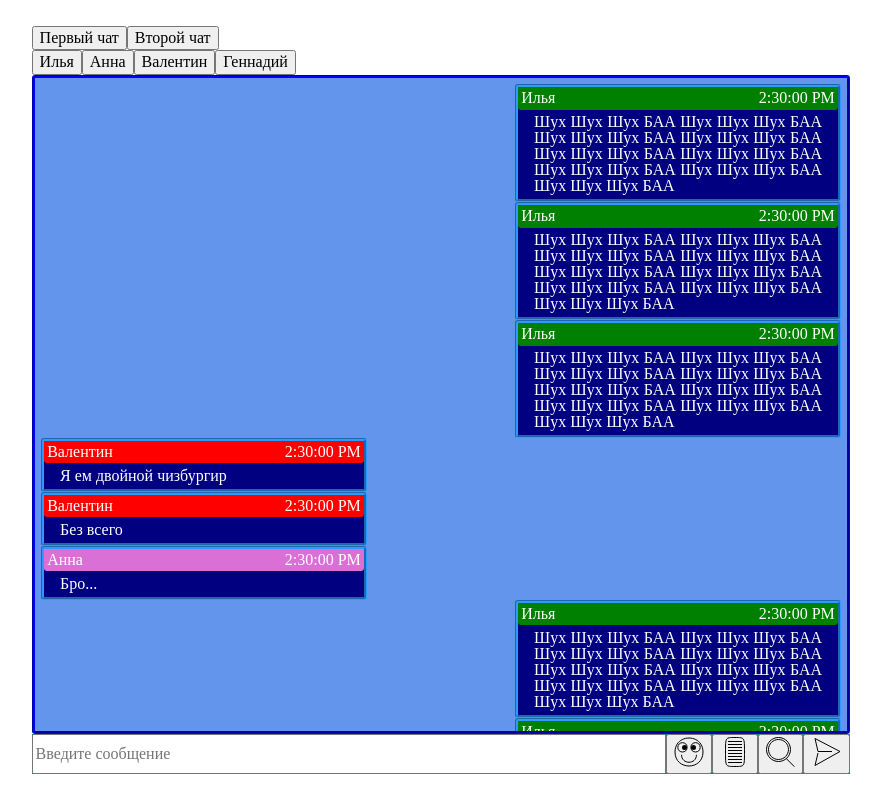
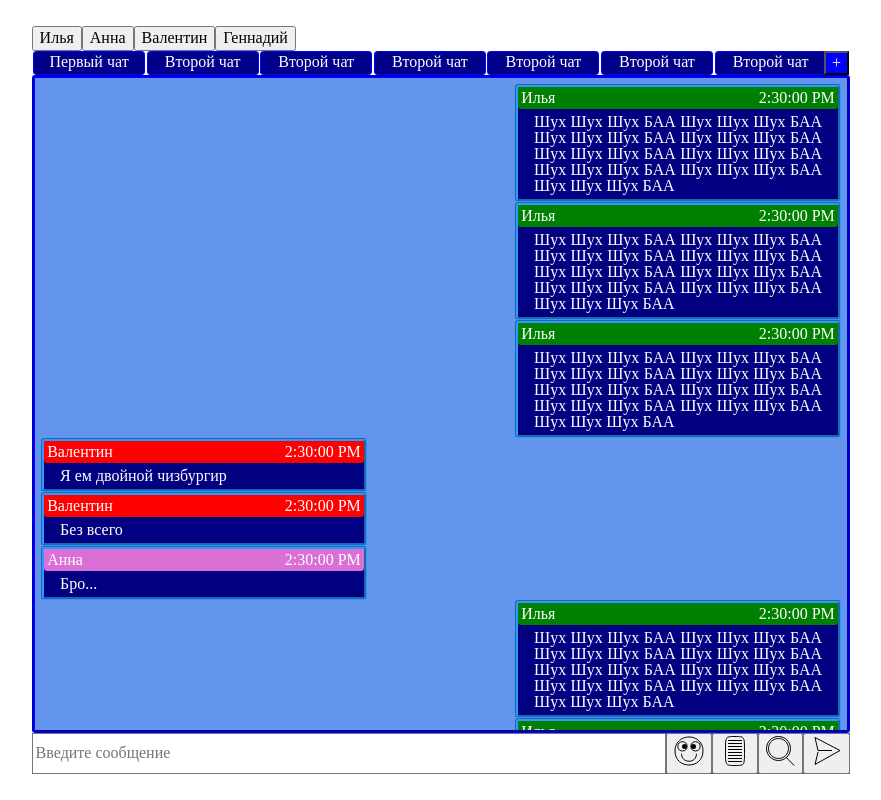
Before and after one commit to Friederik/UDV-Chat, a React (Vite) app: page / in a window 1280 px wide. Shown: the whole page, without its empty margins (199-1080 px from the left). Built offline with nearby package versions, Linux system fonts and the light colour scheme.

Commit message:
Сделал вкладки для комнат и выбор комнаты. Добавил кнопку добавления комнаты

```diff
--- a/src/App.tsx
+++ b/src/App.tsx
@@ -4,7 +4,7 @@ import classes from './styles/App.module.scss'
 function App() {
 
   return (
-    <div className={classes.body}>
+    <div className={classes.app}>
       <Chat/>
     </div>
   )
--- a/src/components/Chat/Chat.tsx
+++ b/src/components/Chat/Chat.tsx
@@ -3,6 +3,7 @@ import Input from "../Input/Input"
 import * as data from "../../data/mock"
 import { useState } from "react"
 import classes from './Chat.module.scss'
+import RoomPicker from "../RoomPicker/RoomPicker"
 
 const Chat = () => {
     const [currentRoom, setCurrentRoom] = useState(data.room1)
@@ -12,7 +13,6 @@ const Chat = () => {
         const newUser = data.users.get(userId)
         if (newUser) {
             setCurrentUser(newUser)
-            console.log(currentRoom)
         }
     }
 
@@ -20,7 +20,6 @@ const Chat = () => {
         const newRoom = data.rooms.get(roomId)
         if(newRoom) {
             setCurrentRoom(newRoom)
-            console.log(changeRoom)
         }
 
     }
@@ -28,17 +27,12 @@ const Chat = () => {
     return(
         <div className={classes.chat}>
             <nav style={{marginLeft: 0, marginRight: "auto"}}>
-                {Array.from(data.rooms).map(([key, room]) =>
-                    <button key={key} onClick={() => changeRoom(key)}>
-                        {room.name}
-                    </button>) }
-            </nav>
-            <nav style={{marginLeft: 0, marginRight: "auto"}}>
                 {Array.from(data.users).map(([key, value]) =>
                     <button key={key} onClick={() => changeUser(key)}>
                         {value.name}
                     </button>) }
             </nav>
+            <RoomPicker rooms={data.rooms} changeRoom={changeRoom} />
             <Room room={currentRoom} selectedUser={currentUser}/>
             <Input/>
         </div>
--- /dev/null
+++ b/src/components/RoomPicker/RoomAddButton.tsx
@@ -0,0 +1,9 @@
+import classes from './RoomPicker.module.scss'
+
+const RoomAddButton = () => {
+    return(
+        <button className={classes.roomAddButton}>+</button>
+    )
+}
+
+export default RoomAddButton
--- /dev/null
+++ b/src/components/RoomPicker/RoomPicker.module.scss
@@ -0,0 +1,35 @@
+.roomPicker {
+    position: relative;
+}
+
+.roomPickerScroll {
+    display: flex;
+    overflow-x: auto;
+    white-space: nowrap;
+    width: 51rem;
+    margin-left: 0;
+    margin-right: auto;
+    gap: 0.1rem
+}
+
+.roomTab {
+    background-color: darkblue;
+    height: 1.5rem;
+    color: white;
+    border-radius: 0.2rem;
+    border: 0.1rem groove blue;
+    flex: 0 0 auto;
+    white-space: nowrap;
+    overflow: hidden;
+    text-overflow: ellipsis;
+    width: 7rem;
+}
+
+.roomAddButton {
+    position: absolute;
+    right: 0;
+    top: 0;
+    height: 1.5rem;
+    background-color: blue;
+    color: white;
+}
--- a/src/components/RoomPicker/RoomPicker.tsx
+++ b/src/components/RoomPicker/RoomPicker.tsx
@@ -0,0 +1,24 @@
+import { ChatRoom } from "../../interfaces/propTypes"
+import RoomAddButton from "./RoomAddButton"
+import classes from "./RoomPicker.module.scss"
+import RoomTab from "./RoomTab"
+
+interface RoomPickerProps {
+    rooms: Map<string, ChatRoom>
+    changeRoom: (roomId: string) => void
+}
+
+const RoomPicker = (props: RoomPickerProps) => {
+    return(
+        <div className={classes.roomPicker}>
+            <nav className={classes.roomPickerScroll}>
+                {Array.from(props.rooms).map(([roomId, room]) =>
+                    <RoomTab key={roomId} room={room} changeRoom={props.changeRoom}/>
+                )}
+            </nav>
+            <RoomAddButton/>
+        </div>
+    )
+}
+
+export default RoomPicker
--- a/src/components/RoomPicker/RoomTab.tsx
+++ b/src/components/RoomPicker/RoomTab.tsx
@@ -0,0 +1,17 @@
+import { ChatRoom } from "../../interfaces/propTypes"
+import classes from "./RoomPicker.module.scss"
+
+interface RoomTabProps {
+    room: ChatRoom
+    changeRoom: (roomId: string) => void
+}
+
+const RoomTab = (props: RoomTabProps) => {
+    return(
+        <button className={classes.roomTab} onClick={() => props.changeRoom(props.room.id)}>
+            {props.room.name}
+        </button>
+    )
+}
+
+export default RoomTab
--- a/src/data/mock.ts
+++ b/src/data/mock.ts
@@ -180,5 +180,15 @@ export const room2: ChatRoom = {
 let myRooms: Map<string, ChatRoom> = new Map()
 myRooms.set(room1.id, room1)
 myRooms.set(room2.id, room2)
+myRooms.set("Третий чат", room2)
+myRooms.set("Четвертый чат", room2)
+myRooms.set("Пятый чат", room2)
+myRooms.set("Шестой чат", room2)
+myRooms.set("Седьмой чат", room2)
+myRooms.set("Восьмой чат", room2)
+myRooms.set("22", room2)
+myRooms.set("224", room2)
+myRooms.set("424", room2)
+
 
 export const rooms = myRooms
--- a/src/styles/App.module.scss
+++ b/src/styles/App.module.scss
@@ -1,7 +1,33 @@
-.body {
+.app {
   width: 100vw;
   height: 100vh;
   display: flex;
   justify-content: center;
   align-items: center;
 }
+
+::-webkit-scrollbar {
+  width: 0.5rem;
+  height: 0.5rem;
+}
+
+::-webkit-scrollbar-thumb {
+  background-color: #909fbf; /* Цвет ползунка */
+  border-radius: 10px; /* Скругление углов */
+}
+
+/* Стили для "ползунка" при наведении */
+::-webkit-scrollbar-thumb:hover {
+  background-color: #555; /* Цвет ползунка при наведении */
+}
+
+/* Стили для дорожки (track) */
+::-webkit-scrollbar-track {
+  background-color: #d3ddf4; /* Цвет фона скроллбара */
+  border-radius: 10px; /* Скругление углов */
+}
+
+/* Стили для фона (track) при наведении */
+::-webkit-scrollbar-track:hover {
+  background-color: #ddd; /* Цвет фона при наведении */
+}
```
